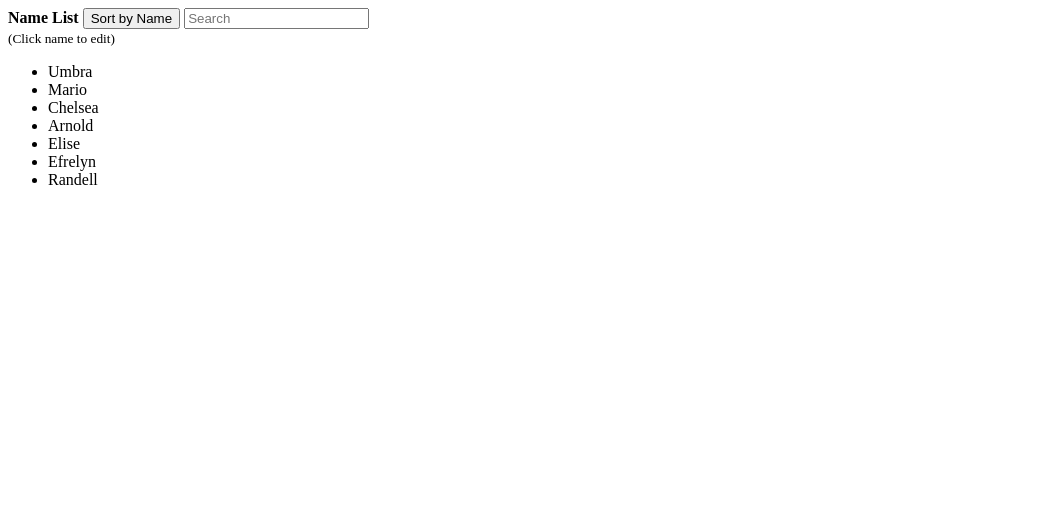
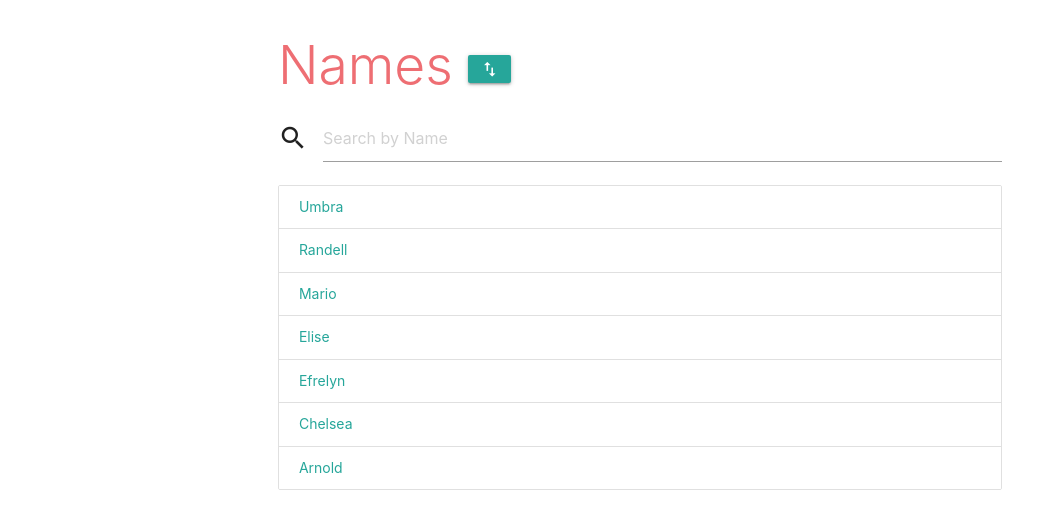
Before and after one commit to PreethiSrinivasan/sample-list, a plain HTML site: page index.html in a window 1280 px wide. Shown: the whole page, without its empty margins (0-1057 px from the left). Drawn offline with nearby package versions, Linux system fonts and the light colour scheme.

Commit message:
Update index.html

```diff
--- a/index.html
+++ b/index.html
@@ -3,25 +3,83 @@
 <html ng-app="myApp">
 
 	<head>
+		<link href="https://fonts.googleapis.com/icon?family=Material+Icons" rel="stylesheet">
+		<link rel="stylesheet" href="https://cdnjs.cloudflare.com/ajax/libs/materialize/0.97.8/css/materialize.min.css">
 		<script src="https://ajax.googleapis.com/ajax/libs/angularjs/1.6.1/angular.min.js"></script>
-		<style>h4 { margin: 0; }</style>
+		<style>
+			h4 {
+				margin: 0;
+			}
+			a {
+				font-size: 14px;
+			}
+			.header {
+				color: #ee6e73;
+				font-weight: 300;
+			}
+			.collection a.collection-item {
+				cursor: pointer;
+			}
+			.collection a.collection-item.focused,
+			.collection a.collection-item.focused:hover {
+				background-color: #fff;
+			}
+			.collection a.collection-item span {
+				display: block;
+				outline: none;
+				border-bottom: 0px solid #9e9e9e;
+				transition: all 0.3s;
+			}
+			.collection a.collection-item span:focus {
+				outline: none;
+				border-bottom: 1px solid #4CAF50;
+				box-shadow: 0 1px 0 0 #4CAF50;
+			}
+			.btn {
+				padding: 0 1em;
+				height: 28px;
+				line-height: 28px;
+				font-size: 12px;
+			}
+			.btn i {
+				margin-left: 0;
+			}
+		</style>
 	</head>
 
 	<body>
 
-		<div ng-controller="ListController">
-			<h4>
-				<span>Name List</span>
-				<span><button ng-click="sortBy('name')">Sort by Name</button></span>
-				<span><input type="text" placeholder="Search" ng-model="userSearch"></span>
-			</h4>
-			<small>(Click name to edit)</small>
-			<ul>
-				<li ng-repeat="item in list | orderBy:propertyName:reverse | filter:userSearch">
-					<div contentEditable="true" ng-bind-html-unsafe="name" ng-model="name" data-item-id="{{item.id}}">{{item.name}}</div>
-				</li>
-			</ul>
-		</div>
+		<main ng-controller="ListController">
+
+			<div class="container">
+
+				<div class="row">
+
+					<div class="col s12 m10 offset-m1">
+						<h2 class="header">
+							<span>Names</span>
+							<span>
+								<a class="waves-effect waves-light btn" ng-click="sortBy('name')"><i class="material-icons right">swap_vert</i></a>
+							</span>
+						</h2>
+
+						<div class="input-field">
+							<i class="material-icons prefix">search</i>
+							<input type="text" placeholder="Search by Name" id="icon_prefix" ng-model="userSearch">
+						</div>
+
+						<div class="collection">
+							<a class="collection-item" ng-repeat="item in list | orderBy:propertyName:reverse | filter:userSearch">
+								<span contentEditable="true" ng-model="name" data-item-id="{{item.id}}" data-item-name="name">{{item.name}}</span>
+							</a>
+						</div>
+					</div>
+
+				</div>
+
+			</div>
+
+		</main>
 
 		<script type="text/javascript">
 
@@ -42,12 +100,12 @@
 
 				// default
 				$scope.list = people;
-				$scope.propertyName = 'age';
+				$scope.propertyName = 'name';
 				$scope.reverse = true;
 
 				// listen on name update
 				$scope.$on('updatelist', function(evt, data) {
-					$filter('filter')($scope.list, { id: data.id })[0].name = data.newVal;
+					$filter('filter')($scope.list, { id: data.id })[0][data.prop] = data.newVal;
 				});
 
 				// sort function
@@ -67,11 +125,17 @@
 							return String(str).replace(/<[^>]+>/gm, '');
 						}
 
+						elm.bind('focus', function() {
+							elm.parent().addClass('focused');
+						});
+
 						// to change the view value
 						elm.bind('blur', function() {
+							elm.parent().removeClass('focused');
 							scope.$apply(function() {
 								$rootScope.$broadcast('updatelist', {
 									id: elm[0].dataset.itemId
+									, prop: elm[0].dataset.itemName
 									, newVal: cleanString(elm.html())
 								});
 								ctrl.$setViewValue(elm.html());
```
